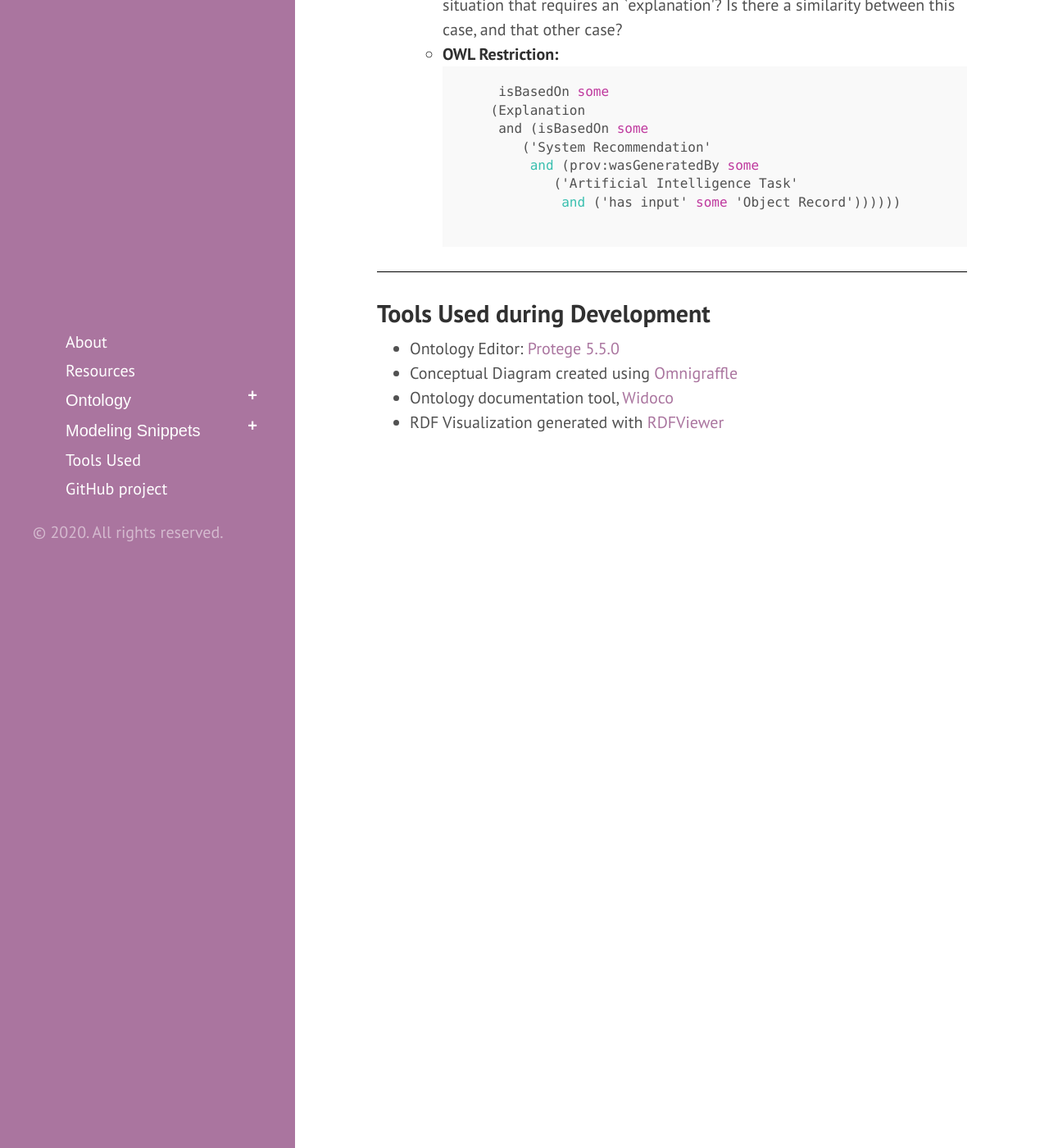
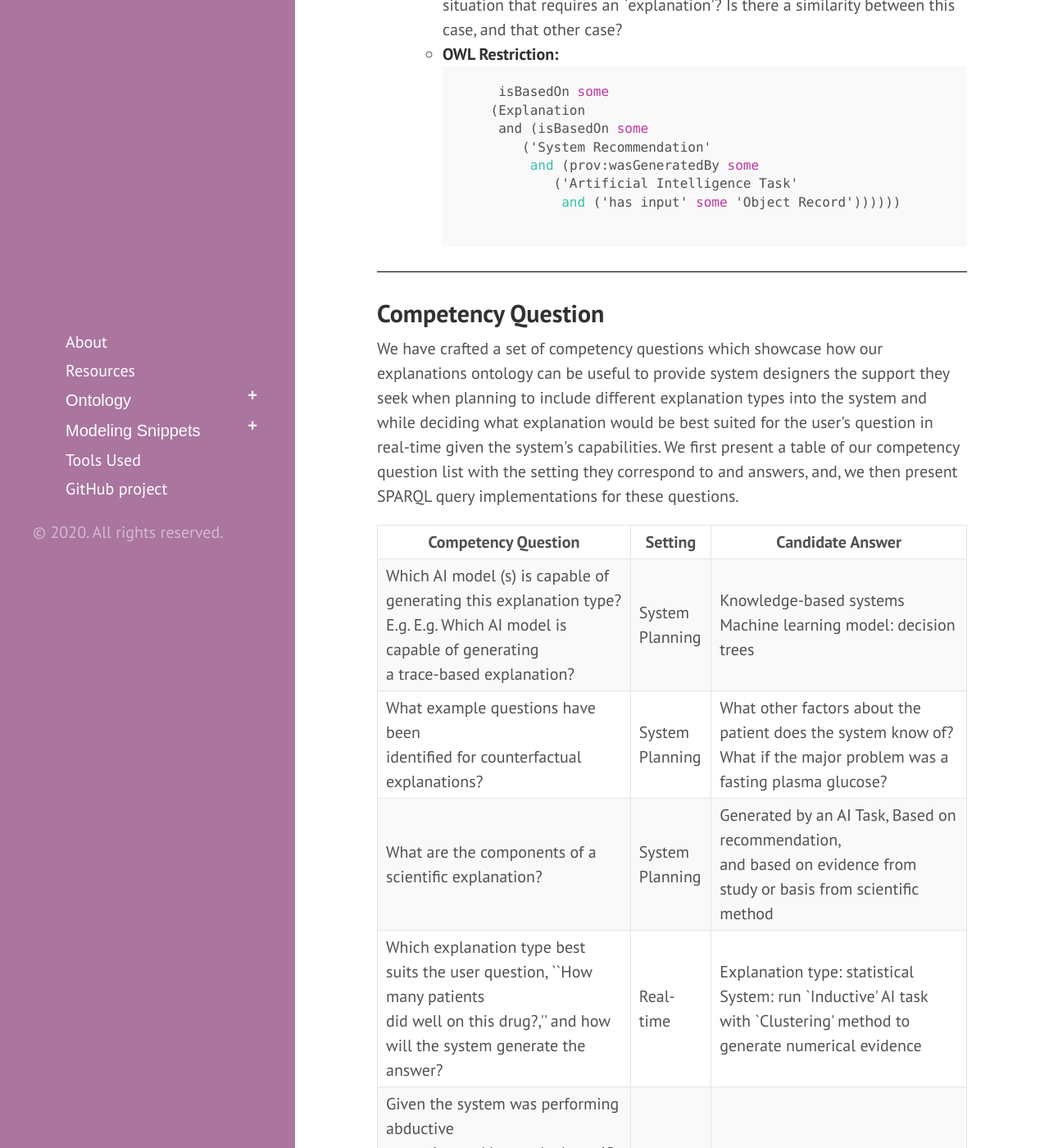
Before and after one commit to tetherless-world/explanation-ontology, a Jekyll site: the page built from index.md, in a window 1280 px wide and 1400 px high, scrolled down 5025 px. Shown: the whole window at 82% size. Built offline with Jekyll 4.4.1, drawn with Linux system fonts in a browser that asks for light colours; Markdown is read by kramdown in place of the engine named in the settings; some of the changed text lies outside the part shown.

Commit message:
Update index.md

```diff
--- a/index.md
+++ b/index.md
@@ -191,6 +191,52 @@ title: Explanations Ontology - Treating Explanations as Primary Consideration
  </content>
 
  <hr/>
+
+ <article class="mb-5" id="sparql">
+<content>
+
+
+<h2>Competency Question</h2>
+  <p>We have crafted a set of competency questions which showcase how our explanations ontology can be useful to provide system designers the support they seek when planning to include different explanation types into the system and while deciding what explanation would be best suited for the user's question in real-time given the system's capabilities. We first present a table of our competency question list with the setting they correspond to and answers, and, we then present SPARQL query implementations for these questions.</p>
+  <table>
+<thead>
+  <tr>
+    <th>Competency Question</th>
+    <th>Setting</th>
+    <th>Candidate Answer</th>
+  </tr>
+</thead>
+<tbody>
+  <tr>
+    <td>Which AI model (s) is capable of <br>generating this explanation type?<br>E.g. E.g. Which AI model is capable of generating <br>a trace-based explanation?</td>
+    <td>System <br>Planning</td>
+    <td>Knowledge-based systems<br>Machine learning model: decision trees</td>
+  </tr>
+  <tr>
+    <td>What example questions have been<br>identified for counterfactual explanations?</td>
+    <td>System <br>Planning</td>
+    <td>What other factors about the patient does the system know of?<br>What if the major problem was a fasting plasma  glucose?</td>
+  </tr>
+  <tr>
+    <td>What are the components of a scientific explanation?</td>
+    <td>System <br>Planning</td>
+    <td>Generated by an AI Task, Based on recommendation, <br>and based on evidence from study or basis from scientific method</td>
+  </tr>
+  <tr>
+    <td>Which explanation type best suits the user question, ``How many patients <br>did well on this drug?,'' and how will the system generate the answer?</td>
+    <td>Real-time</td>
+    <td>Explanation type: statistical <br>System: run `Inductive' AI task with `Clustering' method to generate numerical evidence</td>
+  </tr>
+  <tr>
+    <td>Given the system was performing abductive <br>reasoning and has ranked specific recommendations by comparing <br>different medications, what explanations can be provided for that recommendation?</td>
+    <td>Real-time</td>
+    <td>Contrastive Explanation</td>
+  </tr>
+</tbody>
+</table>
+  </content>
+
+  </hr>
  <article class="mb-5" id="toolsused">
 <content>
 
```
